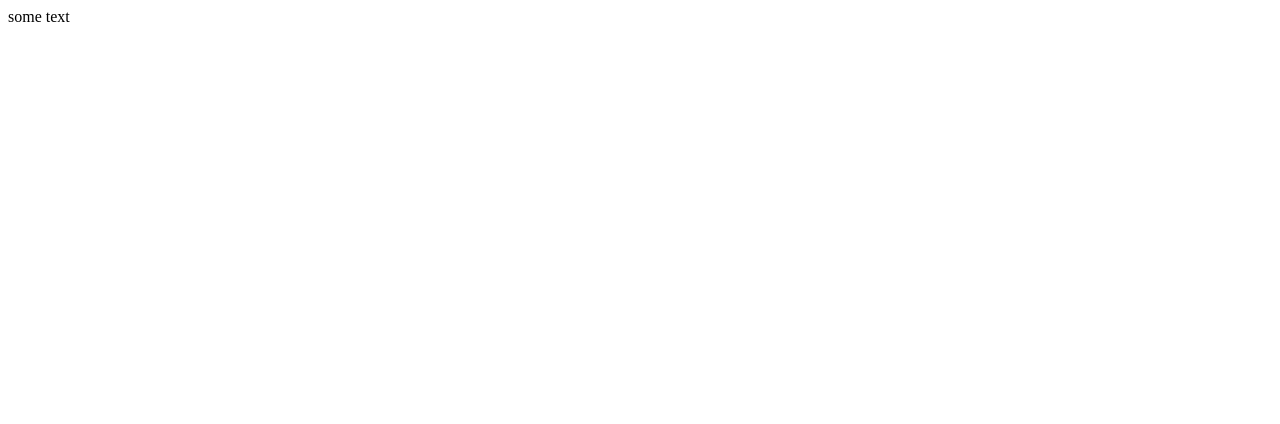
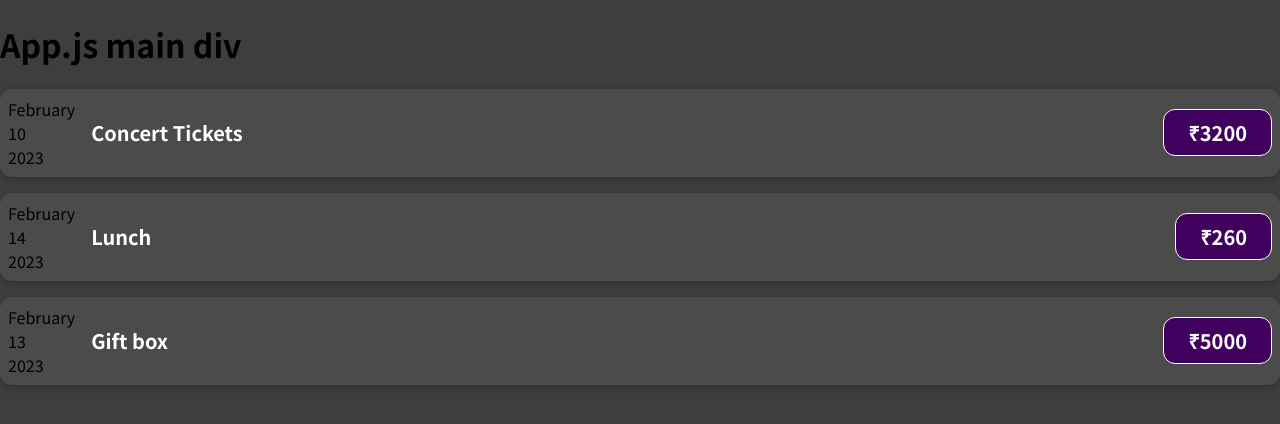
Before and after one commit to harsh-haria/React-expense_manager, a React (Create React App) app: page / in a window 1280 px wide. Shown: the top 424 px of the page. Built offline with nearby package versions, Linux system fonts and the light colour scheme.

Commit message:
expense component added

```diff
--- a/src/App.js
+++ b/src/App.js
@@ -1,5 +1,42 @@
+import ExpenseItem from "./components/ExpenseItem";
+
 function App() {
-	return <div>some text</div>;
+  const expenseData = [
+    {
+      id: "e1",
+      date: new Date(2023, 1, 10),
+      amount: 3200,
+      title: "Concert Tickets",
+    },
+    {
+      id: "e2",
+      date: new Date(2023, 1, 14),
+      amount: 260,
+      title: "Lunch",
+    },
+    {
+      id: "e3",
+      date: new Date(2023, 1, 13),
+      amount: 5000,
+      title: "Gift box",
+    },
+  ];
+
+  return (
+    <div>
+      <h1>App.js main div</h1>
+      {expenseData.map((item) => {
+        return (
+          <ExpenseItem
+            date={item.date}
+            title={item.title}
+            amount={item.amount}
+            id={item.id}
+          />
+        );
+      })}
+    </div>
+  );
 }
 
 export default App;
--- /dev/null
+++ b/src/components/ExpenseDate.js
@@ -0,0 +1,15 @@
+function ExpenseDate(props) {
+  const month = props.date.toLocaleString("en-US", { month: "long" });
+  const date = props.date.toLocaleString("en-US", { day: "2-digit" });
+  const year = props.date.getFullYear();
+
+  return (
+    <div>
+      <div>{month}</div>
+      <div>{date}</div>
+      <div>{year}</div>
+    </div>
+  );
+}
+
+export default ExpenseDate;
--- /dev/null
+++ b/src/components/ExpenseItem.css
@@ -0,0 +1,56 @@
+.expense-item {
+  display: flex;
+  justify-content: space-between;
+  align-items: center;
+  box-shadow: 0px 2px 8px rgba(0, 0, 0, 0.25);
+  padding: 0.5rem;
+  margin: 1rem 0;
+  border-radius: 12px;
+  background-color: #4b4b4b;
+}
+
+.expense-item__description {
+  display: flex;
+  flex-direction: column;
+  gap: 1rem;
+  align-items: flex-end;
+  flex-flow: column-reverse;
+  justify-content: flex-start;
+  flex: 1;
+}
+
+.expense-item h2 {
+  color: #3a3a3a;
+  font-size: 1rem;
+  flex: 1;
+  margin: 0 1rem;
+  color: white;
+}
+
+.expense-item__price {
+  font-size: 1rem;
+  font-weight: bold;
+  color: white;
+  background-color: #40005d;
+  border: 1px solid white;
+  padding: 0.5rem;
+  border-radius: 12px;
+}
+
+@media (min-width: 580px) {
+  .expense-item__description {
+    flex-direction: row;
+    align-items: center;
+    justify-content: flex-start;
+    flex: 1;
+  }
+
+  .expense-item__description h2 {
+    font-size: 1.25rem;
+  }
+
+  .expense-item__price {
+    font-size: 1.25rem;
+    padding: 0.5rem 1.5rem;
+  }
+}
--- /dev/null
+++ b/src/components/ExpenseItem.js
@@ -0,0 +1,24 @@
+import "./ExpenseItem.css";
+
+import ExpenseDate from "./ExpenseDate";
+
+function ExpenseItem(props) {
+  // const expenseDate = new Date(2021, 2, 28);
+  // const expenseTitle = "Concert Tickets";
+  // const expenseAmount = 3200;
+  // const expenseDate = props.date;
+  const expenseTitle = props.title;
+  const expenseAmount = props.amount;
+
+  return (
+    <div className="expense-item">
+      <ExpenseDate date={props.date} />
+      <div className="expense-item__description">
+        <h2>{expenseTitle}</h2>
+        <div className="expense-item__price">&#8377;{expenseAmount}</div>
+      </div>
+    </div>
+  );
+}
+
+export default ExpenseItem;
--- /dev/null
+++ b/src/index.css
@@ -0,0 +1,14 @@
+@import url("https://fonts.googleapis.com/css2?family=Noto+Sans+JP:wght@400;700&display=swap");
+
+* {
+  box-sizing: border-box;
+}
+
+html {
+  font-family: "Noto Sans JP", sans-serif;
+}
+
+body {
+  margin: 0;
+  background-color: #3f3e3e;
+}
--- a/src/index.js
+++ b/src/index.js
@@ -2,5 +2,7 @@ import React from "react";
 import ReactDOM from "react-dom/client";
 import App from "./App";
 
+import "./index.css";
+
 const root = ReactDOM.createRoot(document.getElementById("root"));
 root.render(<App />);
```
